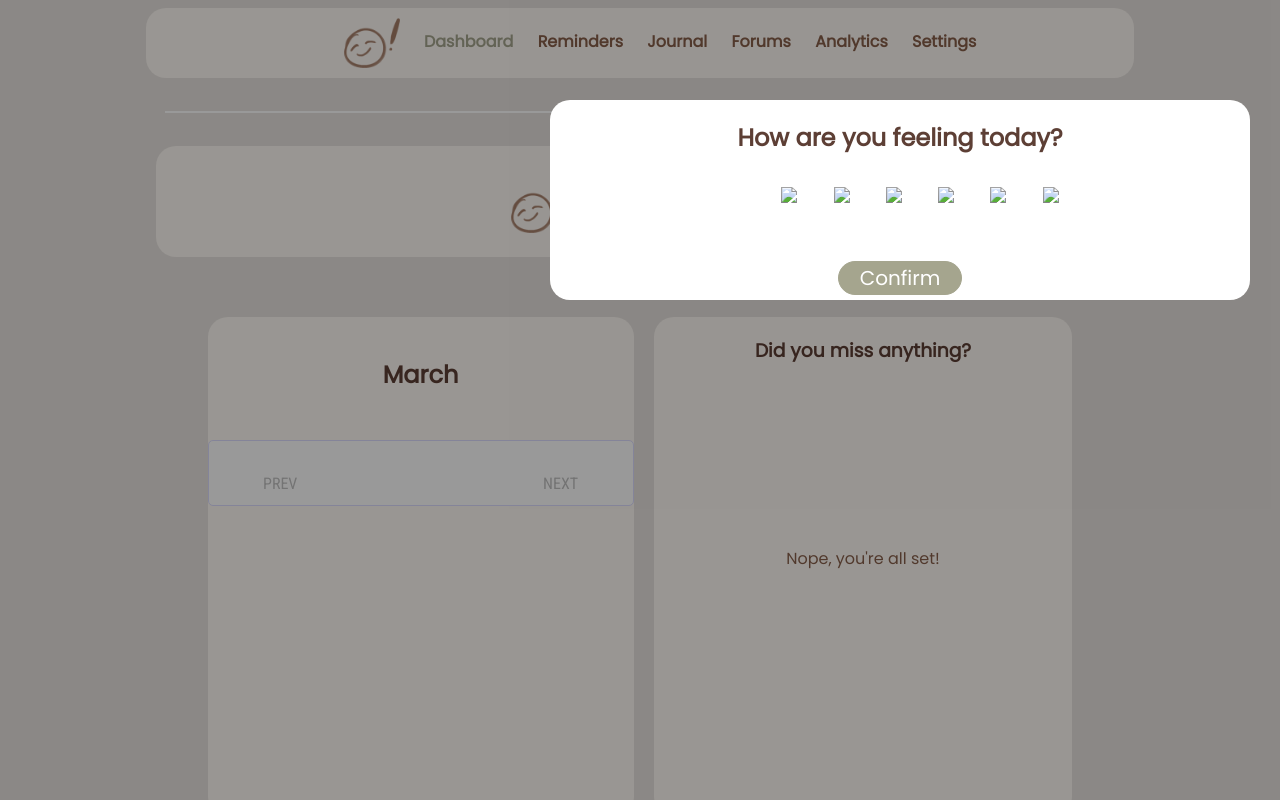
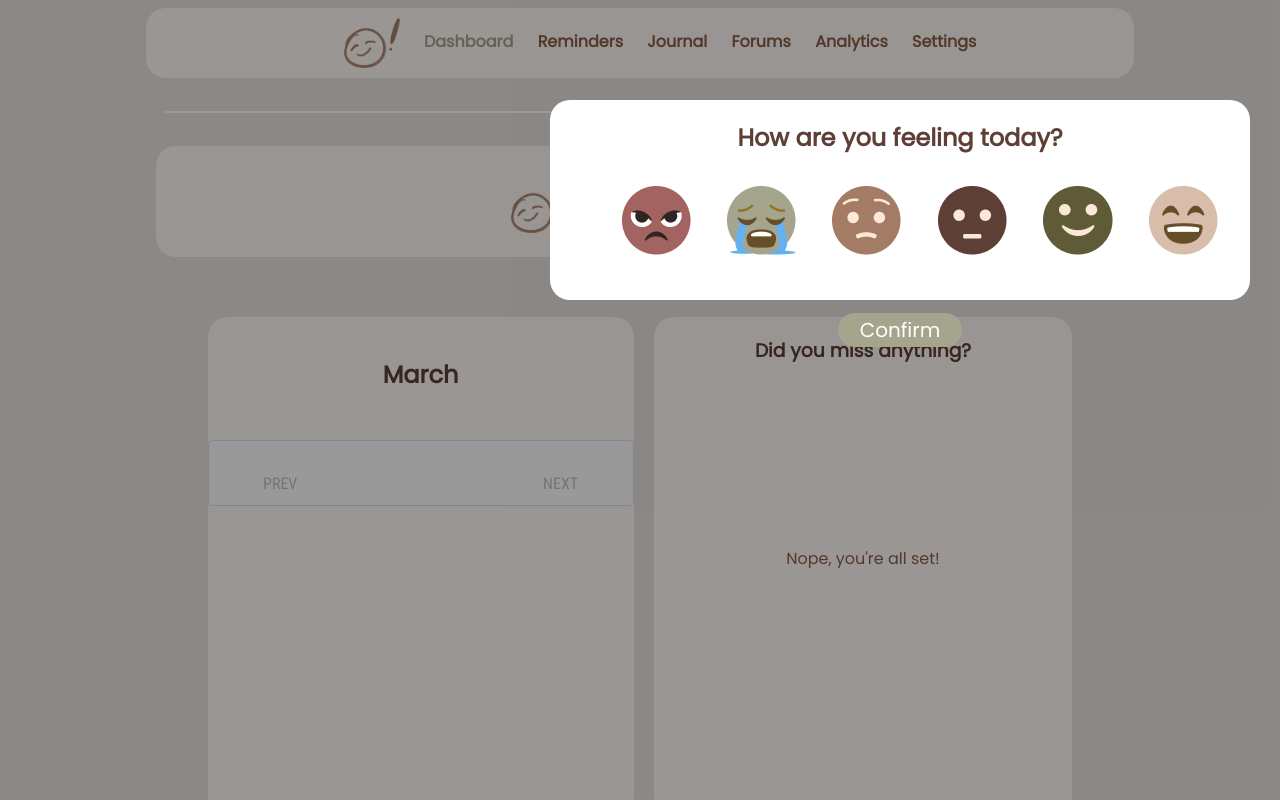
Before and after one commit to tranmimi/Sonria, a plain HTML site: page pages/dashboard.html in a window 1280 px wide. Shown: the top 800 px of the page. Drawn offline with Linux system fonts and the light colour scheme.

Commit message:
Fixed image link paths.

```diff
--- a/pages/dashboard.html
+++ b/pages/dashboard.html
@@ -23,12 +23,12 @@
             <div id="modal-content">
                 <h2>How are you feeling today?</h2>
                 <ul id="emoji-lineup">
-                    <li><button class="emoji" id="angry-face"><img src="img\🦆 emoji _pouting face_.png"></button></li>
-                    <li><button class="emoji" id="crying-face"><img src="img\🦆 emoji _loudly crying face_.png"></button></li>
-                    <li><button class="emoji" id="worried-face"><img src="img\🦆 emoji _worried face_.png"></button></li>
-                    <li><button class="emoji" id="neutral-face"><img src="img\🦆 emoji _neutral face_.png"></button></li>
-                    <li><button class="emoji" id="smiling-face"><img src="img\🦆 emoji _slightly smiling face_.png"></button></li>
-                    <li><button class="emoji" id="happy-face"><img src="img\🦆 emoji _smiling face with open mouth and smiling eyes_.png"></button></li>
+                    <li><button class="emoji" id="angry-face"><img src="..\img\🦆 emoji _pouting face_.png"></button></li>
+                    <li><button class="emoji" id="crying-face"><img src="..\img\🦆 emoji _loudly crying face_.png"></button></li>
+                    <li><button class="emoji" id="worried-face"><img src="..\img\🦆 emoji _worried face_.png"></button></li>
+                    <li><button class="emoji" id="neutral-face"><img src="..\img\🦆 emoji _neutral face_.png"></button></li>
+                    <li><button class="emoji" id="smiling-face"><img src="..\img\🦆 emoji _slightly smiling face_.png"></button></li>
+                    <li><button class="emoji" id="happy-face"><img src="..\img\🦆 emoji _smiling face with open mouth and smiling eyes_.png"></button></li>
                 </ul>
                 <br>
                 <button class="normal-btn" id="mood-confirm">Confirm</button>
@@ -37,7 +37,7 @@
 
         <!-- Navigation Bar-->
         <ul id="nav-bar">
-            <li><img src="\img\logo.png" height="50px" width="56px" id="logo"></li>
+            <li><img src="..\img\logo.png" height="50px" width="56px" id="logo"></li>
             <li><a href="\pages\dashboard.html" class="nav-link" id="current-page">Dashboard</a></li>
             <li><a href="\pages\reminders.html" class="nav-link">Reminders</a></li>
             <li><a href="\pages\journal.html" class="nav-link">Journal</a></li>
@@ -50,7 +50,7 @@
 
         <!-- Profile Bar -->
         <div id="profile-bar">
-            <img src="\img\logo.png" height="50px" width="56px" id="logo">
+            <img src="..\img\logo.png" height="50px" width="56px" id="logo">
             <h1 id="users-name">Your Name</h1>
         </div>
 
```
Also changed, not shown: pages/analytics.html (+1 -1 lines), pages/login.html (+1 -1 lines), pages/new-reminder.html (+1 -1 lines), pages/reminders.html (+1 -1 lines), pages/settings.html (+1 -1 lines).
